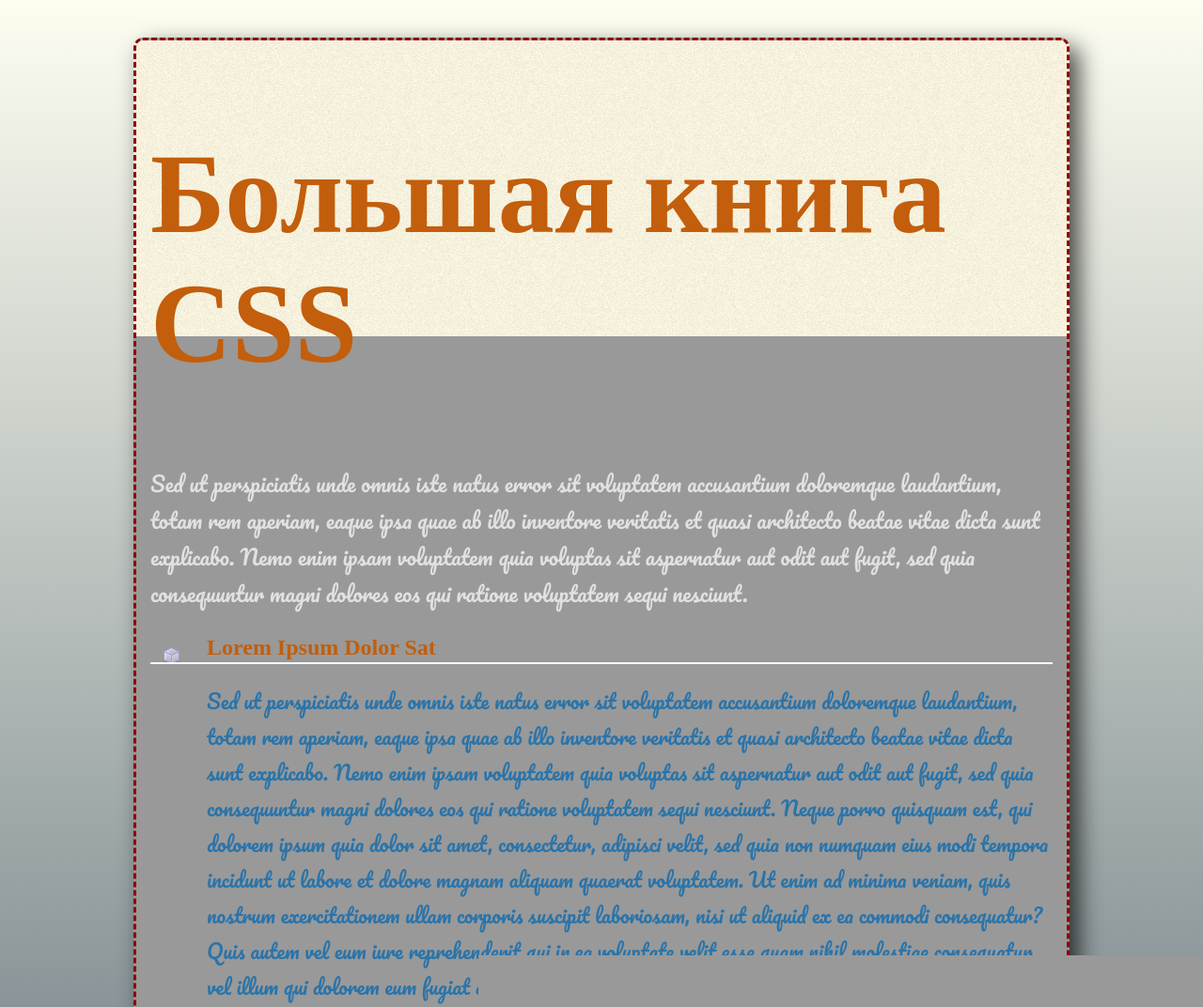
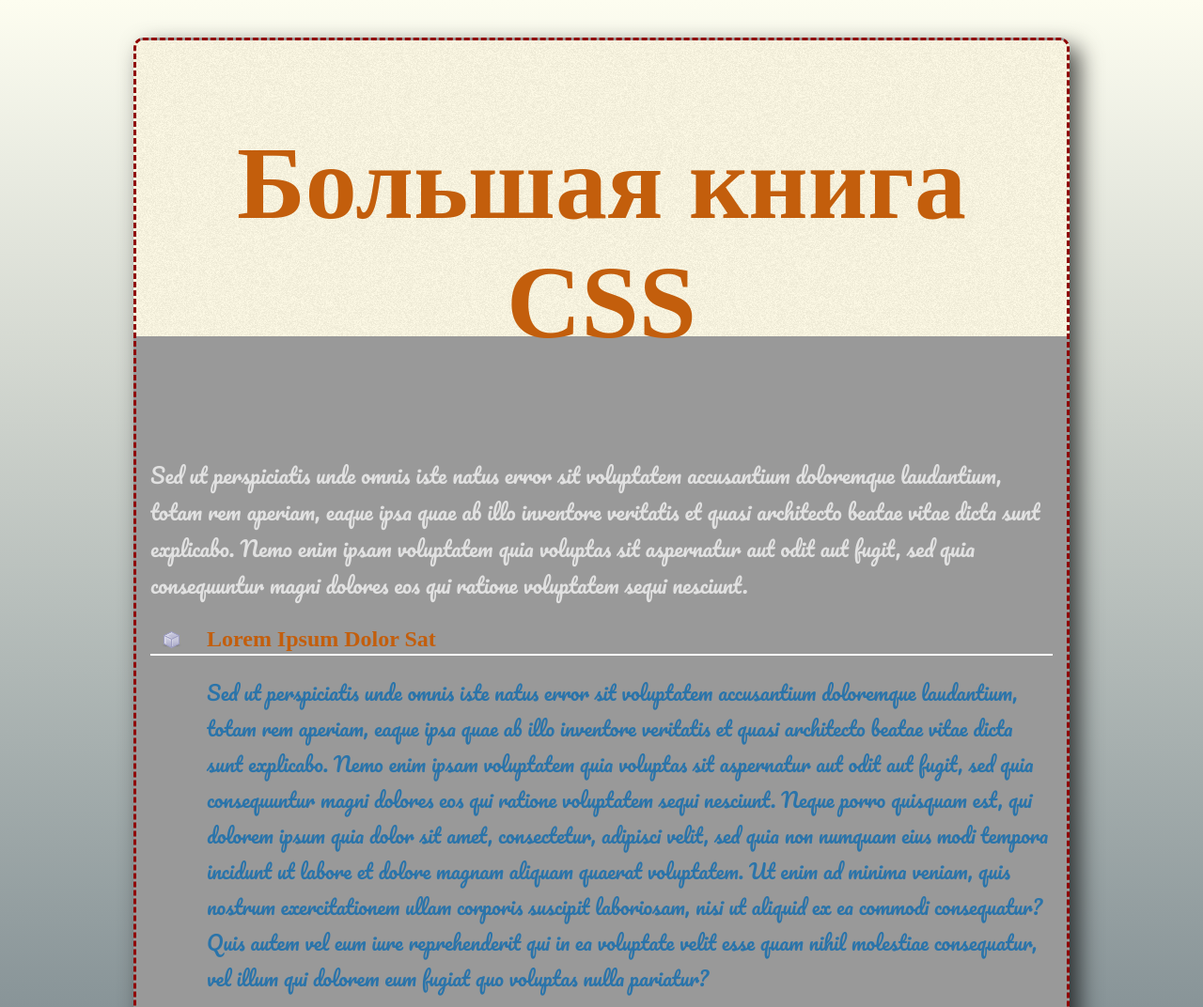
Before and after one commit to alklas/WD, a plain HTML site: page index.html in a window 1280 px wide. Shown: the top 1072 px of the page at 94% size. Drawn offline with Linux system fonts and the light colour scheme.

Commit message:
Добавлено центрирование заголовка и подвинут маркер

```diff
--- a/styles2.css
+++ b/styles2.css
@@ -28,11 +28,13 @@ h1, h2 {
 	color: rgb(195,94,12);
 }
 h1 {
-	font-size: 120px;
+	font-size: 110px;
+	text-align: center;
+	margin-bottom: 100px;
 }
 h2 {
 	border-bottom: 2px white solid;
-	background: url(./images/head-icon.png) no-repeat 10px 10px;
+	background: url(./images/head-icon.png) no-repeat 10px 2px;
 	padding: 0 0 2px 60px;
 	margin: 0;
 }
```
